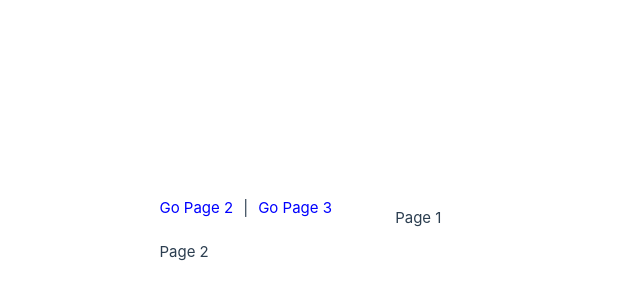
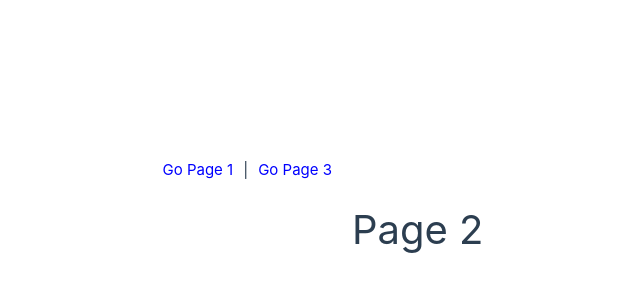
Before and after one commit to thavorac/gic2024, a Vue app: page /page2 in a window 1280 px wide. Shown: the part 170-470 px from the top of the page, without its empty margins (308-948 px from the left). Built offline with nearby package versions, Linux system fonts and the light colour scheme.

Commit message:
Improve routing

```diff
--- a/src/App.vue
+++ b/src/App.vue
@@ -1,35 +1,8 @@
 <template>
-  <div class="navbar">
-    <span class="link" @click="goToPage('/page2')">Go Page 2</span> |
-    <span class="link" @click="goToPage('/page3')">Go Page 3</span>
-  </div>
-  <div class="container">Page 1</div>
   <router-view />
 </template>
 
 <script>
 import { RouterLink, RouterView } from "vue-router";
-export default {
-  methods: {
-    goToPage(url) {
-      this.$router.push(url);
-    },
-  },
-};
+export default {};
 </script>
-<style scoped>
-.container {
-  margin: 0 auto;
-  padding: 10px 20px;
-  text-align: center;
-}
-.navbar {
-  display: flex;
-  justify-content: flex-end;
-  gap: 10px;
-}
-.link {
-  color: blue;
-  cursor: pointer;
-}
-</style>
--- /dev/null
+++ b/src/components/Page1.vue
@@ -0,0 +1,37 @@
+<template>
+  <div class="navbar">
+    <span class="link" @click="goToPage('/page2')">Go Page 2</span> |
+    <span class="link" @click="goToPage('/page3')">Go Page 3</span>
+  </div>
+  <div class="container">
+    <p>Page 1</p>
+  </div>
+</template>
+
+<script>
+import { RouterLink, RouterView } from "vue-router";
+export default {
+  methods: {
+    goToPage(url) {
+      this.$router.push(url);
+    },
+  },
+};
+</script>
+<style scoped>
+.container {
+  margin: 0 auto;
+  padding: 40px 20px;
+  text-align: center;
+  font-size: 40px;
+}
+.navbar {
+  display: flex;
+  justify-content: flex-end;
+  gap: 10px;
+}
+.link {
+  color: blue;
+  cursor: pointer;
+}
+</style>
--- a/src/components/Page2.vue
+++ b/src/components/Page2.vue
@@ -1 +1,37 @@
-<template>Page 2</template>
+<template>
+  <div class="navbar">
+    <span class="link" @click="goToPage('/page1')">Go Page 1</span> |
+    <span class="link" @click="goToPage('/page3')">Go Page 3</span>
+  </div>
+  <div class="container">
+    <p>Page 2</p>
+  </div>
+</template>
+
+<script>
+import { RouterLink, RouterView } from "vue-router";
+export default {
+  methods: {
+    goToPage(url) {
+      this.$router.push(url);
+    },
+  },
+};
+</script>
+<style scoped>
+.container {
+  margin: 0 auto;
+  padding: 40px 20px;
+  text-align: center;
+  font-size: 40px;
+}
+.navbar {
+  display: flex;
+  justify-content: flex-end;
+  gap: 10px;
+}
+.link {
+  color: blue;
+  cursor: pointer;
+}
+</style>
--- a/src/router/index.js
+++ b/src/router/index.js
@@ -1,10 +1,20 @@
 import { createRouter, createWebHistory } from "vue-router";
+import Page1 from "../components/Page1.vue";
 import Page2 from "../components/Page2.vue";
 import Page3 from "../components/Page3.vue";
 
 const router = createRouter({
   history: createWebHistory(import.meta.env.BASE_URL),
   routes: [
+    {
+      path: "/",
+      redirect: "/page1",
+    },
+    {
+      path: "/page1",
+      component: Page1,
+      name: "page1",
+    },
     {
       path: "/page2",
       component: Page2,
```
